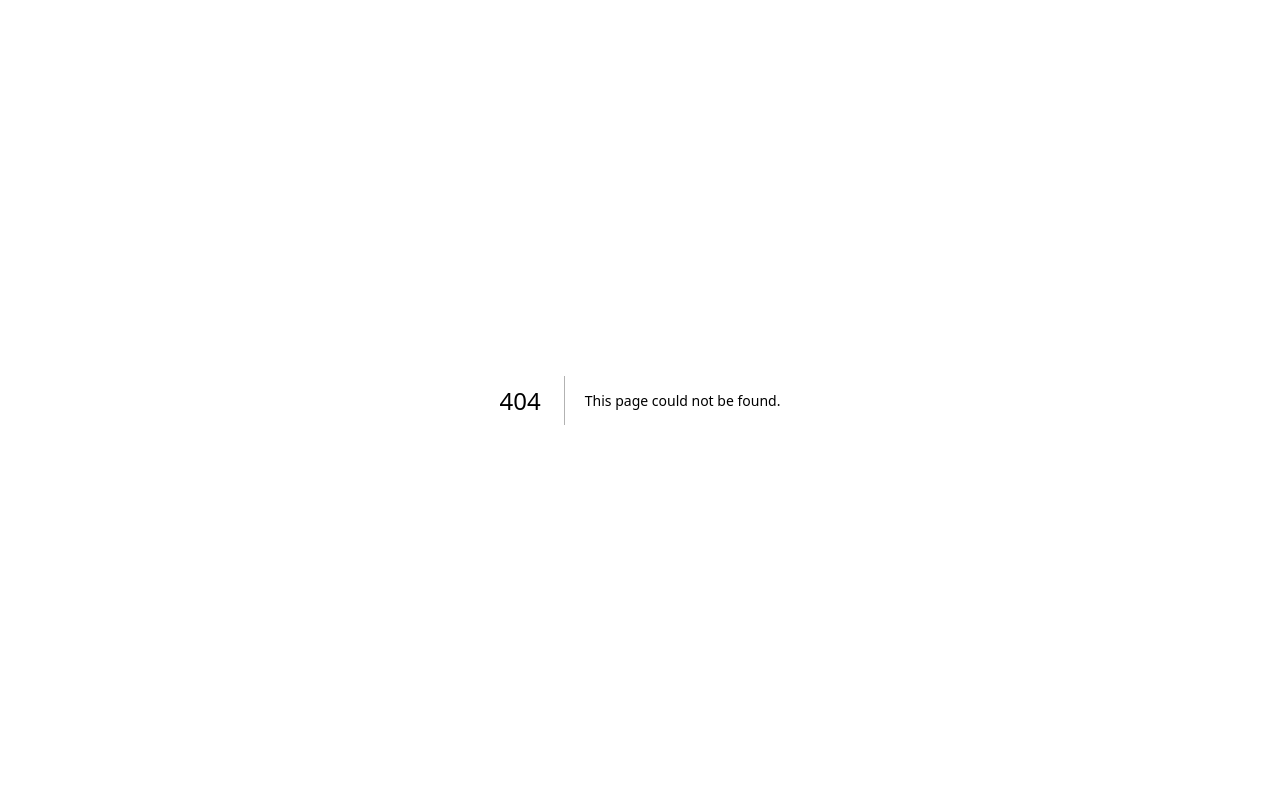
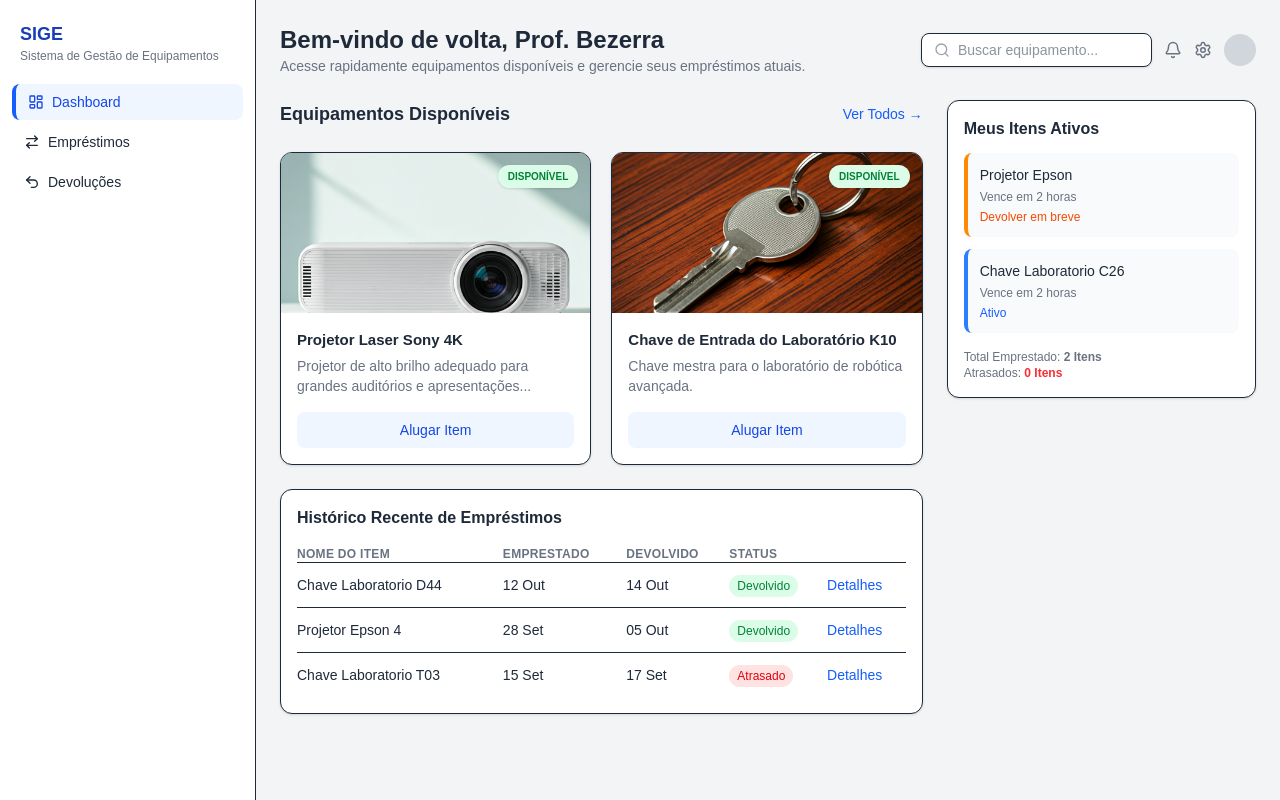
Before and after one commit to oliveiraleonardo918-ui/TesteEmProducao26.1, a Next.js app: page /professor/homeprofessor in a window 1280 px wide. Before the commit this address had no page. Built offline with nearby package versions, Linux system fonts and the light colour scheme.

Commit message:
Ajustes rotas

```diff
--- a/app/devolucao/page.tsx
+++ b/app/professor/devolucao/page.tsx
@@ -32,24 +32,13 @@ export default function DevolucoesPage() {
             </div>
 
             <div className="flex items-center gap-2 px-3 py-2 hover:bg-gray-100 rounded-lg">
-              <Package size={16}/> Inventário
-            </div>
-
-            <div className="flex items-center gap-2 px-3 py-2 hover:bg-gray-100 rounded-lg">
               <ArrowRightLeft size={16}/> Empréstimos
             </div>
 
             <div className="flex items-center gap-2 px-3 py-2 bg-blue-50 text-blue-700 border-l-4 border-blue-600 rounded-lg">
-              <Undo2 size={16}/> Minhas Devoluções
+              <Undo2 size={16}/> Devoluções
             </div>
 
-            <div className="flex items-center gap-2 px-3 py-2 hover:bg-gray-100 rounded-lg">
-              <BarChart size={16}/> Relatórios
-            </div>
-
-            <div className="flex items-center gap-2 px-3 py-2 hover:bg-gray-100 rounded-lg">
-              <Settings size={16}/> Configurações
-            </div>
           </nav>
         </div>
       </aside>
--- a/app/emprestimoprofessor/page.tsx
+++ b/app/professor/emprestimoprofessor/page.tsx
@@ -28,35 +28,18 @@ export default function EmprestimoPage() {
 
           <nav className="px-3 space-y-1 text-sm">
             <div className="flex items-center gap-2 px-3 py-2 hover:bg-gray-100 rounded-lg">
-              <LayoutDashboard size={16} /> Dashboard
+              <LayoutDashboard size={16}/> Dashboard
+            </div>
+
+            <div className="flex items-center gap-2 px-3 py-2 bg-blue-50 text-blue-700 border-l-4 border-blue-600 rounded-lg">
+              <ArrowRightLeft size={16}/> Empréstimos
             </div>
 
             <div className="flex items-center gap-2 px-3 py-2 hover:bg-gray-100 rounded-lg">
-              <Package size={16} /> Inventário
+              <Undo2 size={16}/> Devoluções
             </div>
 
-            <div className="flex items-center gap-2 px-3 py-2 bg-blue-50 text-blue-700 border-l-4 border-blue-600 rounded-lg">
-              <ArrowRightLeft size={16} /> Empréstimos
-            </div>
-
-            <div className="flex items-center gap-2 px-3 py-2 hover:bg-gray-100 rounded-lg">
-              <Undo2 size={16} /> Devoluções
-            </div>
-
-            <div className="flex items-center gap-2 px-3 py-2 hover:bg-gray-100 rounded-lg">
-              <BarChart size={16} /> Relatórios
-            </div>
-
-            <div className="flex items-center gap-2 px-3 py-2 hover:bg-gray-100 rounded-lg">
-              <Settings size={16} /> Configurações
-            </div>
           </nav>
-        </div>
-
-        <div className="p-4">
-          <button className="w-full bg-blue-700 text-white py-2 rounded-lg hover:bg-blue-800 transition">
-            + Novo Empréstimo
-          </button>
         </div>
       </aside>
 
--- a/app/homeprofessor/page.tsx
+++ b/app/professor/homeprofessor/page.tsx
@@ -11,6 +11,9 @@ import {
   Search,
   Bell,
   Settings,
+  Package,
+  ArrowRightLeft,
+  BarChart,
 } from 'lucide-react'
 
 export default function HomeProfessor() {
@@ -20,41 +23,27 @@ export default function HomeProfessor() {
       {/* SIDEBAR */}
       <aside className="w-64 bg-white border-r flex flex-col justify-between">
         <div>
-          <div className="p-5 font-bold text-blue-800 text-lg">
-            SIGE
-          </div>
-
-          <div className="px-4 mb-4">
-            <button className="w-full bg-blue-700 text-white py-2 rounded-lg font-medium hover:bg-blue-800 transition">
-              + Novo Empréstimo
-            </button>
+          <div className="p-5">
+            <h1 className="text-lg font-bold text-blue-800">SIGE</h1>
+            <p className="text-xs text-gray-500">
+              Sistema de Gestão de Equipamentos
+            </p>
           </div>
 
           <nav className="px-3 space-y-1 text-sm">
-            <div className="flex items-center gap-2 px-3 py-2 rounded-lg bg-blue-50 text-blue-700 border-l-4 border-blue-600">
-              <LayoutDashboard size={16} /> Painel
+            <div className="flex items-center gap-2 px-3 py-2 bg-blue-50 text-blue-700 border-l-4 border-blue-600 rounded-lg">
+              <LayoutDashboard size={16}/> Dashboard
             </div>
 
-            <div className="flex items-center gap-2 px-3 py-2 hover:bg-gray-100 rounded-lg cursor-pointer transition">
-              <Repeat size={16} /> Empréstimo
+            <div className="flex items-center gap-2 px-3 py-2 hover:bg-gray-100 rounded-lg">
+              <ArrowRightLeft size={16}/> Empréstimos
             </div>
 
-            <div className="flex items-center gap-2 px-3 py-2 hover:bg-gray-100 rounded-lg cursor-pointer transition">
-              <Undo2 size={16} /> Devolução
+            <div className="flex items-center gap-2 px-3 py-2 hover:bg-gray-100 rounded-lg">
+              <Undo2 size={16}/> Devoluções
             </div>
 
-            <div className="flex items-center gap-2 px-3 py-2 hover:bg-gray-100 rounded-lg cursor-pointer transition">
-              <Box size={16} /> Itens
-            </div>
-
-            <div className="flex items-center gap-2 px-3 py-2 hover:bg-gray-100 rounded-lg cursor-pointer transition">
-              <Users size={16} /> Usuários
-            </div>
           </nav>
-        </div>
-
-        <div className="p-4 text-sm text-gray-500 flex items-center gap-2 hover:text-gray-700 cursor-pointer">
-          <LogOut size={16} /> Sair
         </div>
       </aside>
 
```
